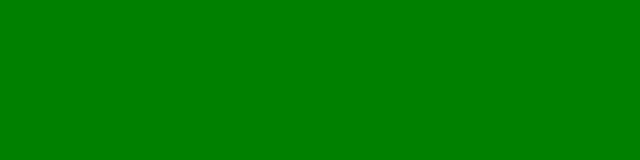
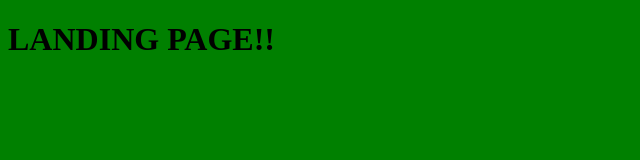
Before and after one commit to BenJRogers/BenJoshPrac, a plain HTML site: page index.html in a window 1280 px wide. Shown: the whole page, without its empty margins (0-640 px from the left). Drawn offline with Linux system fonts and the light colour scheme.

Commit message:
Added h1 element

```diff
--- a/index.html
+++ b/index.html
@@ -8,7 +8,7 @@
 </head>
 
 <body>
-
+  <h1> LANDING PAGE!!</h1>
 
     <script src="main.js"></script>
 </body>
```
